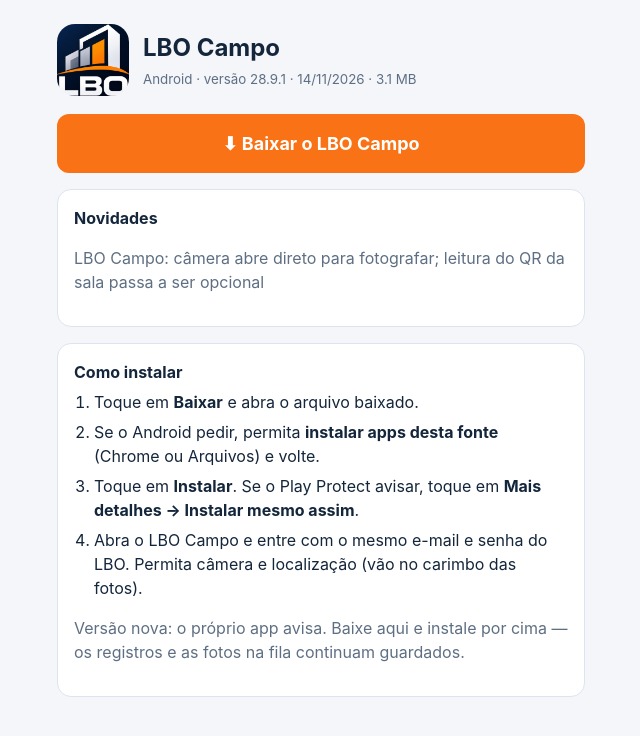
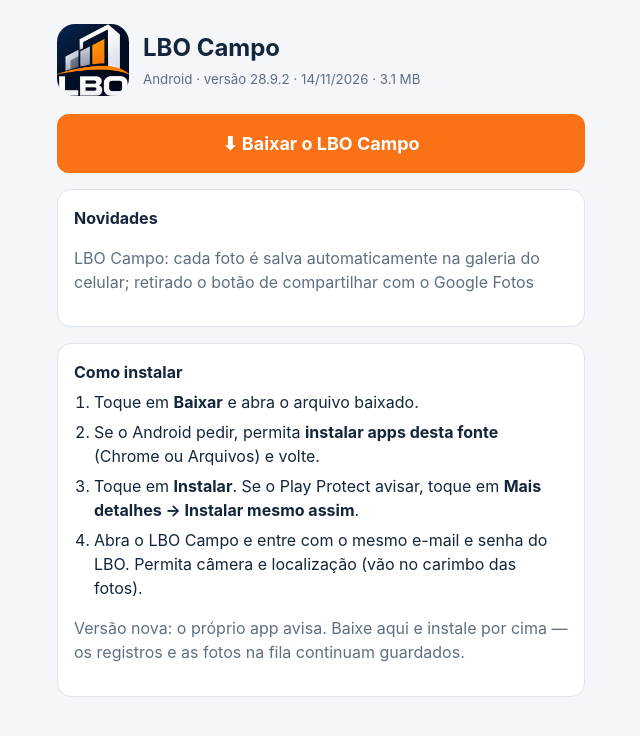
Before and after one commit to raulmauriciogba/lbo-engenharia-atualizacoes, a plain HTML site: page android/index.html in a window 1280 px wide. Shown: the whole page, without its empty margins (319-959 px from the left). Drawn offline with Linux system fonts and the light colour scheme.

Commit message:
Android: página do LBO Campo 28.9.2

```diff
--- a/android/index.html
+++ b/android/index.html
@@ -3,8 +3,8 @@
 *{box-sizing:border-box}body{margin:0;background:var(--bg);color:var(--fg);font:16px/1.5 -apple-system,'Segoe UI',Roboto,Arial,sans-serif}main{max-width:560px;margin:0 auto;padding:24px 16px 48px}
 .top{display:flex;gap:14px;align-items:center}.top img{width:72px;height:72px;border-radius:18px}h1{font-size:24px;margin:0}small,.m{color:var(--mut)}.card{background:var(--card);border:1px solid var(--bd);border-radius:14px;padding:16px;margin-top:16px}
 a.b{display:block;text-align:center;margin-top:18px;padding:16px;border-radius:12px;background:var(--ac);color:#fff;font-weight:700;font-size:18px;text-decoration:none}ol{padding-left:20px;margin:6px 0}li{margin:6px 0}</style></head><body><main>
-<div class="top"><img src="icone.png" alt=""><div><h1>LBO Campo</h1><small>Android · versão 28.9.1 · 14/11/2026 · 3.1 MB</small></div></div>
-<a class="b" href="https://github.com/raulmauriciogba/lbo-engenharia-atualizacoes/releases/download/campo-android-v28.9.1/LBO_Campo_28.9.1.apk">⬇ Baixar o LBO Campo</a>
-<div class="card"><b>Novidades</b><p class="m">LBO Campo: câmera abre direto para fotografar; leitura do QR da sala passa a ser opcional</p></div>
+<div class="top"><img src="icone.png" alt=""><div><h1>LBO Campo</h1><small>Android · versão 28.9.2 · 14/11/2026 · 3.1 MB</small></div></div>
+<a class="b" href="https://github.com/raulmauriciogba/lbo-engenharia-atualizacoes/releases/download/campo-android-v28.9.2/LBO_Campo_28.9.2.apk">⬇ Baixar o LBO Campo</a>
+<div class="card"><b>Novidades</b><p class="m">LBO Campo: cada foto é salva automaticamente na galeria do celular; retirado o botão de compartilhar com o Google Fotos</p></div>
 <div class="card"><b>Como instalar</b><ol><li>Toque em <b>Baixar</b> e abra o arquivo baixado.</li><li>Se o Android pedir, permita <b>instalar apps desta fonte</b> (Chrome ou Arquivos) e volte.</li><li>Toque em <b>Instalar</b>. Se o Play Protect avisar, toque em <b>Mais detalhes → Instalar mesmo assim</b>.</li><li>Abra o LBO Campo e entre com o mesmo e-mail e senha do LBO. Permita câmera e localização (vão no carimbo das fotos).</li></ol>
 <p class="m">Versão nova: o próprio app avisa. Baixe aqui e instale por cima — os registros e as fotos na fila continuam guardados.</p></div></main></body></html>
```
